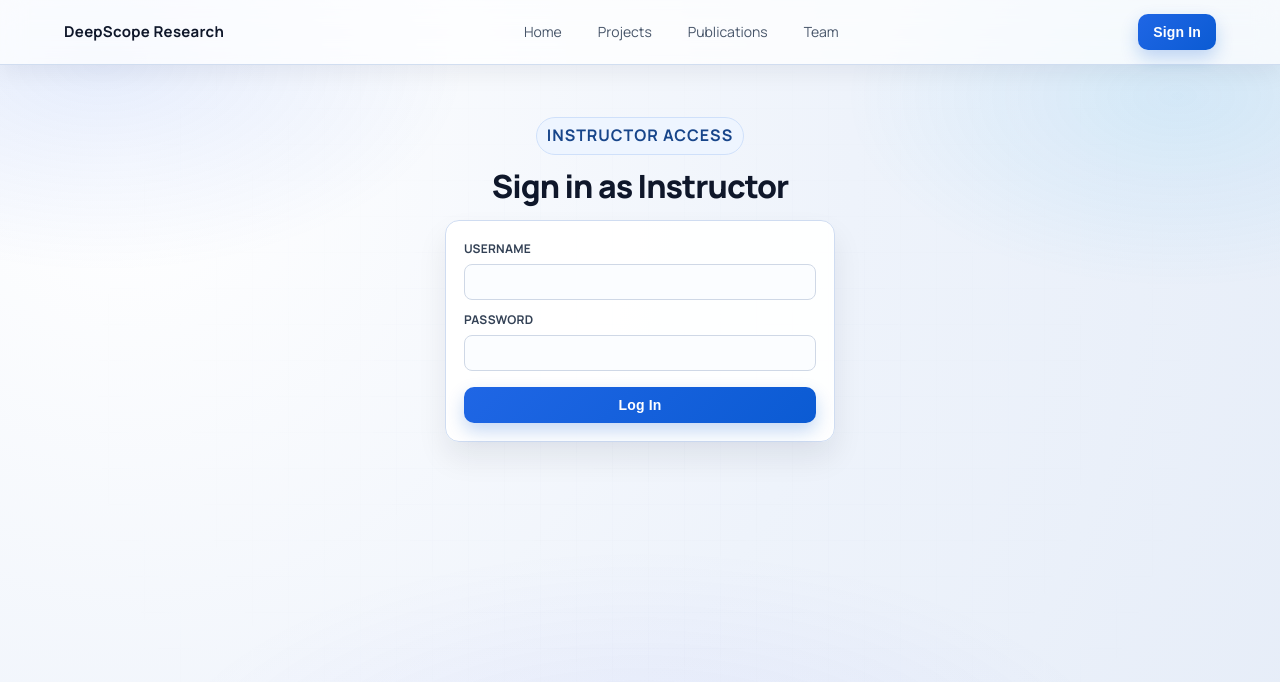
After one commit to hijbullahx/dscoperesearch, a Django app: page /login/instructor/ in a window 1280 px wide. The commit adds this page. Shown: the top 682 px of the page. Run offline with Django 5.2, Linux system fonts and the light colour scheme.

Commit message:
Add login pages for registered members, instructors, and core members with corresponding routes

```diff
--- a/core/urls.py
+++ b/core/urls.py
@@ -12,6 +12,9 @@ urlpatterns = [
     path('publications/', project_views.publications_page, name='publications-page'),
     path('team/', project_views.team_page, name='team-page'),
     path('team/<int:member_id>/', project_views.team_member_detail_page, name='team-member-detail-page'),
+    path('login/registered-member/', project_views.registered_member_login_page, name='registered-member-login-page'),
+    path('login/instructor/', project_views.instructor_login_page, name='instructor-login-page'),
+    path('login/core-member/', project_views.core_member_login_page, name='core-member-login-page'),
     path('admin-panel/login/', project_views.admin_login_page, name='admin-login-page'),
     path('admin-panel/logout/', project_views.admin_logout_page, name='admin-logout-page'),
     path('admin-panel/', project_views.admin_dashboard_page, name='admin-dashboard-page'),
--- a/projects/views.py
+++ b/projects/views.py
@@ -142,6 +142,48 @@ def admin_login_page(request):
         messages.error(request, 'Invalid credentials.')
 
     return render(request, 'web/admin_login.html', {'form': form})
+
+
+def registered_member_login_page(request):
+    if request.method == 'POST':
+        messages.success(request, 'Registered Member login will be enabled once credentials are configured.')
+    return render(
+        request,
+        'web/role_login.html',
+        {
+            'role_kicker': 'Member Access',
+            'role_title': 'Sign in as Registered Member',
+            'role_button': 'Log In',
+        },
+    )
+
+
+def instructor_login_page(request):
+    if request.method == 'POST':
+        messages.success(request, 'Instructor login will be enabled once credentials are configured.')
+    return render(
+        request,
+        'web/role_login.html',
+        {
+            'role_kicker': 'Instructor Access',
+            'role_title': 'Sign in as Instructor',
+            'role_button': 'Log In',
+        },
+    )
+
+
+def core_member_login_page(request):
+    if request.method == 'POST':
+        messages.success(request, 'Core Member login will be enabled once credentials are configured.')
+    return render(
+        request,
+        'web/role_login.html',
+        {
+            'role_kicker': 'Core Access',
+            'role_title': 'Sign in as Core Member',
+            'role_button': 'Log In',
+        },
+    )
 
 
 @login_required(login_url='admin-login-page')
--- a/static/web/styles.css
+++ b/static/web/styles.css
@@ -230,6 +230,7 @@ body::after {
 .nav-logout-form {
   display: inline;
 }
+
 
 .page-title {
   margin: 10px 0 24px;
--- a/templates/web/admin_dashboard.html
+++ b/templates/web/admin_dashboard.html
@@ -3,8 +3,6 @@
 {% block content %}
 <section class="hero">
   <span class="hero-kicker">Control Center</span>
-  <h1 class="page-title">Admin Dashboard</h1>
-  <p class="hero-subtitle">Manage content modules and member operations from a single, structured workspace.</p>
 </section>
 
 <div class="grid admin-grid">
--- a/templates/web/base.html
+++ b/templates/web/base.html
@@ -16,6 +16,9 @@
           <a href="/projects/" class="{% if request.path == '/projects/' %}active{% endif %}">Projects</a>
           <a href="/publications/" class="{% if request.path == '/publications/' %}active{% endif %}">Publications</a>
           <a href="/team/" class="{% if request.path == '/team/' %}active{% endif %}">Team</a>
+          {% if request.user.is_authenticated and request.user.is_staff %}
+            <a href="/admin-panel/" class="{% if '/admin-panel/' in request.path %}active{% endif %}">Dashboard</a>
+          {% endif %}
         </div>
         <div class="nav-actions">
           <button
@@ -41,9 +44,9 @@
                 <button type="button" class="menu-close" data-signup-close aria-label="Close sign up menu">&times;</button>
               </div>
               <div class="signup-menu-list">
-                <a class="signup-menu-item" href="/team/">As Registered Member</a>
-                <a class="signup-menu-item" href="/team/">As Instructor</a>
-                <a class="signup-menu-item" href="/team/">As Core Member</a>
+                <a class="signup-menu-item" href="/login/registered-member/">As Registered Member</a>
+                <a class="signup-menu-item" href="/login/instructor/">As Instructor</a>
+                <a class="signup-menu-item" href="/login/core-member/">As Core Member</a>
                 <a
                   class="signup-menu-item signup-menu-admin"
                   href="/admin-panel/login/"
--- /dev/null
+++ b/templates/web/role_login.html
@@ -0,0 +1,23 @@
+{% extends 'web/base.html' %}
+
+{% block content %}
+<section class="auth-shell">
+  <div class="auth-intro">
+    <span class="hero-kicker">{{ role_kicker }}</span>
+    <h1 class="page-title">{{ role_title }}</h1>
+  </div>
+
+  <form method="post" class="form-panel auth-card">
+    {% csrf_token %}
+    <div class="form-row">
+      <label for="role_username">Username</label>
+      <input id="role_username" name="username" type="text" autocomplete="username" required>
+    </div>
+    <div class="form-row">
+      <label for="role_password">Password</label>
+      <input id="role_password" name="password" type="password" autocomplete="current-password" required>
+    </div>
+    <button class="btn auth-submit" type="submit">{{ role_button }}</button>
+  </form>
+</section>
+{% endblock %}
```
